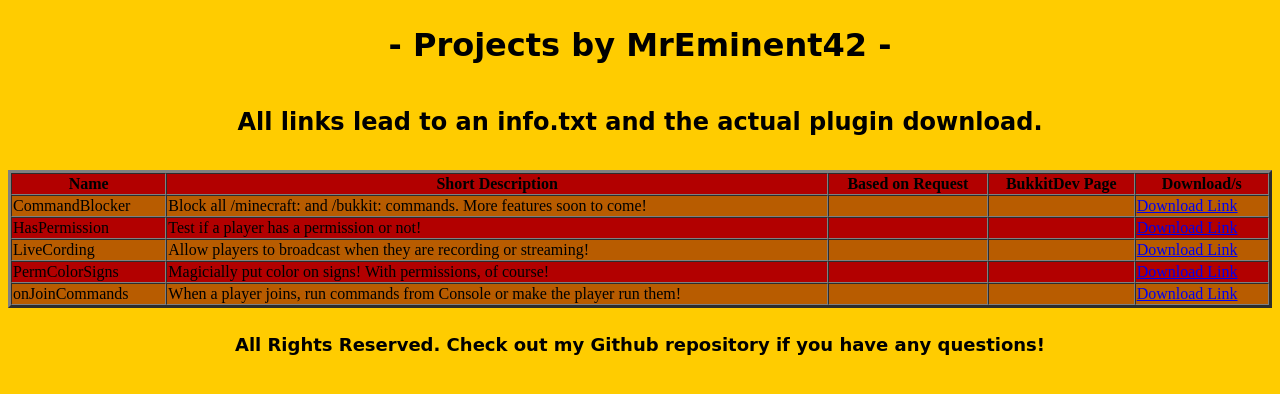
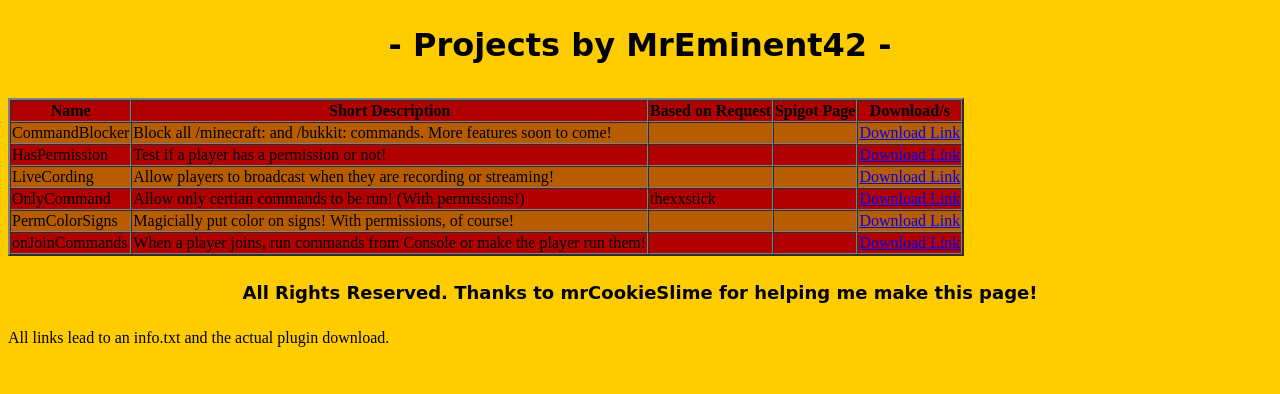
Before and after one commit to MrEminent42/mreminent42.github.io, a plain HTML site: page index.html in a window 1280 px wide. Drawn offline with Linux system fonts and the light colour scheme.

Commit message:
Updated to Spigot, added OnlyCommand

```diff
--- a/index.html
+++ b/index.html
@@ -4,49 +4,54 @@
 <title>MrEminent42's Projects</title>
 
 
-<head #FFOOOO><div id="header" style="text-align:center; padding: 2px; margin:8px"><p style="font-family:cursive"><b><font size="6"> - Projects by MrEminent42 - </font></b></p></div></head></html>
 
-
-<head #FFOOOO><div id="header" style="text-align:center; padding: 2px; margin:8px"><p style="font-family:cursive"><b><font size="5"> All links lead to an info.txt and the actual plugin download. </font></b></p></div></head></html>
+<head #FFOOOO><div id="header" style="text-align:center; padding: 2px; margin:8px"><p style="font-family:cursive"><b><font size="6"> - Projects by MrEminent42 - </font></b></p></div></head>
 <p style="font-family:cursive">
 
-<table id="projects" border="3" cellspacing="0" style="width:100%">
+<table id="projects" border="2" cellspacing="0">
 <tr bgcolor="#B20000">
     <th>Name</th>
     <th>Short Description</th>
     <th>Based on Request</th>
-    <th>BukkitDev Page</th>
+    <th>Spigot Page</th>
     <th>Download/s</th>
 </tr>
-<tr bgcolor="#B85C00">
+<tr class="table_project" bgcolor="#B85C00">
     <td>CommandBlocker</td>
     <td>Block all /minecraft: and /bukkit: commands. More features soon to come!</td>
     <td></td>
     <td></td>
     <td><a href="https://www.dropbox.com/sh/3wkbk8o8exdlonw/AACRu5Ao5xuCOqh1IUF7UK1ua?dl=0">Download Link</a></td>
 </tr>
-<tr bgcolor="#B20000">
+<tr class="table_project" bgcolor="#B20000">
     <td>HasPermission</td>
     <td>Test if a player has a permission or not!</td>
     <td></td>
     <td></td>
     <td><a href="https://www.dropbox.com/sh/lde494rk638l7af/AAAxpElW_gPYf_lGyKhALpmpa?dl=0">Download Link</a></td>
 </tr>
-<tr bgcolor="#B85C00">
+<tr class="table_project" bgcolor="#B85C00">
     <td>LiveCording</td>
-    <td>Allow players to broadcast when they are recording or streaming!</td>
+    <td>Allow players to broadcast when they are recording or streaming! </td>
     <td></td>
     <td></td>
     <td><a href="https://www.dropbox.com/sh/g27kpgx8e0igom5/AADlMzb-IyxoFIlFaPXJNlNOa?dl=0">Download Link</a></td>
 </tr>
-<tr bgcolor="#B20000">
+<tr class="table_project" bgcolor="#B20000">
+    <td>OnlyCommand</td>
+    <td>Allow only certian commands to be run! (With permissions!)</td>
+    <td>thexxstick</td>
+    <td></td>
+    <td><a href="http://dev.bukkit.org/bukkit-plugins/slimefun/files">Download Link</a></td>
+</tr>
+<tr class="table_project" bgcolor="#B85C00">
     <td>PermColorSigns</td>
     <td>Magicially put color on signs! With permissions, of course!</td>
     <td></td>
     <td></td>
     <td><a href="https://www.dropbox.com/sh/ja35mctn7v95jg7/AACqLMToFhtgvXP_25MS4-JYa?dl=0">Download Link</a></td>
 </tr>
-<tr bgcolor="#B85C00">
+<tr class="table_project" bgcolor="#B20000">
     <td>onJoinCommands</td>
     <td>When a player joins, run commands from Console or make the player run them!</td>
     <td></td>
@@ -55,7 +60,8 @@
 </tr>
 </p>
 </table>
-<footer><div style="text-align:center; padding:2px; margin:8px"><p style="font-family:cursive"><b><font size="4">All Rights Reserved. Check out my Github repository if you have any questions!</font></b></p></div></footer>
+<footer><div style="text-align:center; padding:2px; margin:8px"><p style="font-family:cursive"><b><font size="4">All Rights Reserved. Thanks to mrCookieSlime for helping me make this page!</font></b></p></div></footer>All links lead to an info.txt and the actual plugin download.
+
 
 </body>
 </html>
```
